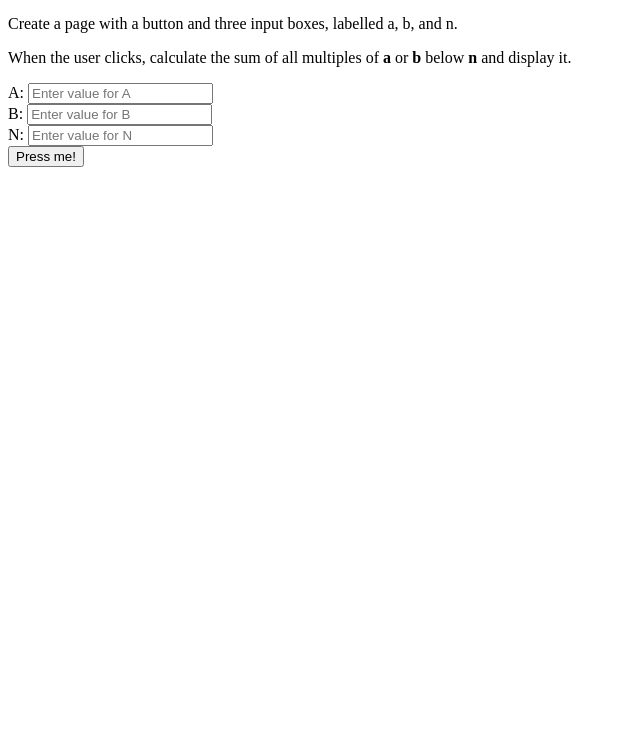
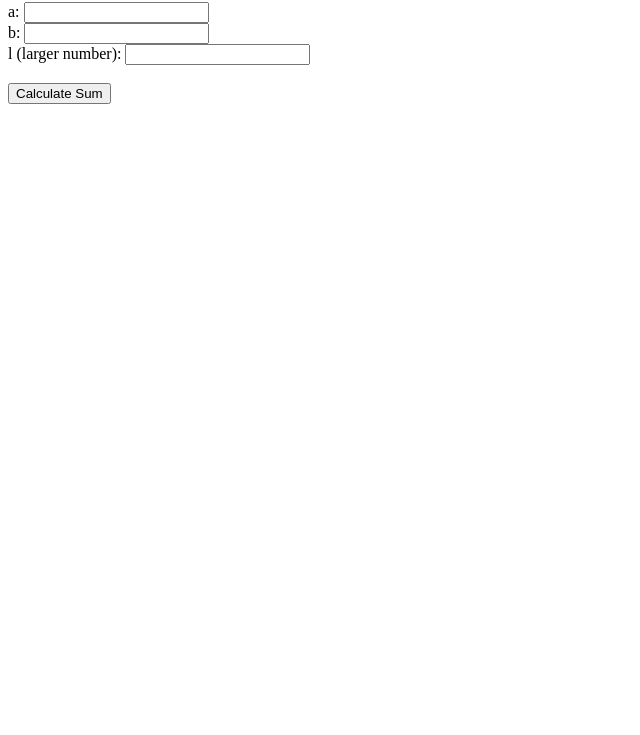
Before and after one commit to Muazam786/mauzam, a plain HTML site: page index.html in a window 1280 px wide. Shown: the part 65-800 px from the top of the page, without its empty margins (0-640 px from the left). Drawn offline with Linux system fonts and the light colour scheme.

Commit message:
Update index.html

```diff
--- a/index.html
+++ b/index.html
@@ -3,50 +3,41 @@
 <head>
     <title>Exercise3</title>
 </head>
+</body>
 <body>
-    <h1>Exercise 3: Functions</h1>
-    <p>Create a page with a button and three input boxes, labelled a, b, and n.</p>
-    <p>When the user clicks, calculate the sum of all multiples of <strong>a</strong> or <strong>b</strong> below <strong>n</strong> and display it.</p>
+  <h2>Exercise 4: Arrays</h2>
+  <label for="a">a:</label>
+  <input type="number" id="a" name="a"><br>
 
-    <div class="input-container">
-        <label for="inputA">A:</label>
-        <input type="number" id="inputA" placeholder="Enter value for A">
-    </div>
-    <div class="input-container">
-        <label for="inputB">B:</label>
-        <input type="number" id="inputB" placeholder="Enter value for B">
-    </div>
-    <div class="input-container">
-        <label for="inputN">N:</label>
-        <input type="number" id="inputN" placeholder="Enter value for N">
-    </div>
-    <button onclick="doIt()">Press me!</button>
+  <label for="b">b:</label>
+  <input type="number" id="b" name="b"><br>
+
+  <label for="l">l (larger number):</label>
+  <input type="number" id="l" name="l"><br><br>
+
+  <button onclick="calculateSum()">Calculate Sum</button>
 
   <script>
-        // Function to calculate the sum of all multiples of a or b below n
-        function sumOfMultiples(a, b, n) {
+    function calculateSum() {
+      const a = parseInt(document.getElementById('a').value);
+      const b = parseInt(document.getElementById('b').value);
+      const l = parseInt(document.getElementById('l').value);
+
+      if (isNaN(a) || isNaN(b) || isNaN(l)) {
+        alert('Please enter valid numbers for a, b, and l.');
+        return;
+      }
+
       let sum = 0;
-            for (let i = 0; i < n; i++) {
+
+      // Iterate over all numbers from 1 to l and check if they are multiples of a or b
+      for (let i = 1; i <= l; i++) {
         if (i % a === 0 || i % b === 0) {
           sum += i;
         }
       }
-            return sum;
-        }
 
-        // Function to handle the button click
-        function doIt() {
-            const a = parseInt(document.getElementById("inputA").value, 10);
-            const b = parseInt(document.getElementById("inputB").value, 10);
-            const n = parseInt(document.getElementById("inputN").value, 10);
-
-            if (isNaN(a) || isNaN(b) || isNaN(n)) {
-                alert("Please enter valid numbers for A, B, and N.");
-                return;
-            }
-
-             const result = sumOfMultiples(a, b, n);
-            alert(`The sum of all multiples of ${a} or ${b} below ${n} is: ${result}`);
+      alert('The sum of all multiples of ' + a + ' or ' + b + ' up to ' + l + ' is: ' + sum);
     }
   </script>
 </body>
```
Lines whose indentation alone changed are shown as unchanged.
